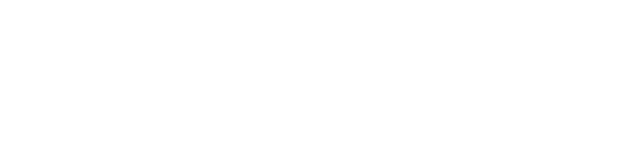
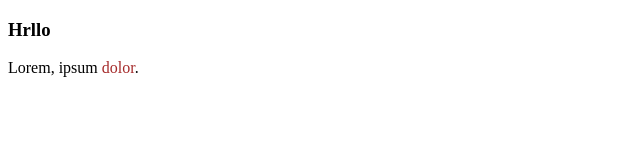
Before and after one commit to SergeLipatnikov/Professional_layout_29-06, a plain HTML site: page index.html in a window 1280 px wide. Shown: the whole page, without its empty margins (0-640 px from the left). Drawn offline with Linux system fonts and the light colour scheme.

Commit message:
проверка

```diff
--- a/index.html
+++ b/index.html
@@ -8,6 +8,7 @@
     <link rel="stylesheet" href="style.css">
 </head>
 <body>
-
+    <h3>Hrllo</h3>
+    <p class="text">Lorem, ipsum <spavn class="effect">dolor</spavn>.</p>
 </body>
 </html>
--- a/style.css
+++ b/style.css
@@ -0,0 +1,7 @@
+.text {
+    font-size: medium;
+}
+
+.effect {
+    color: brown;
+}
```
